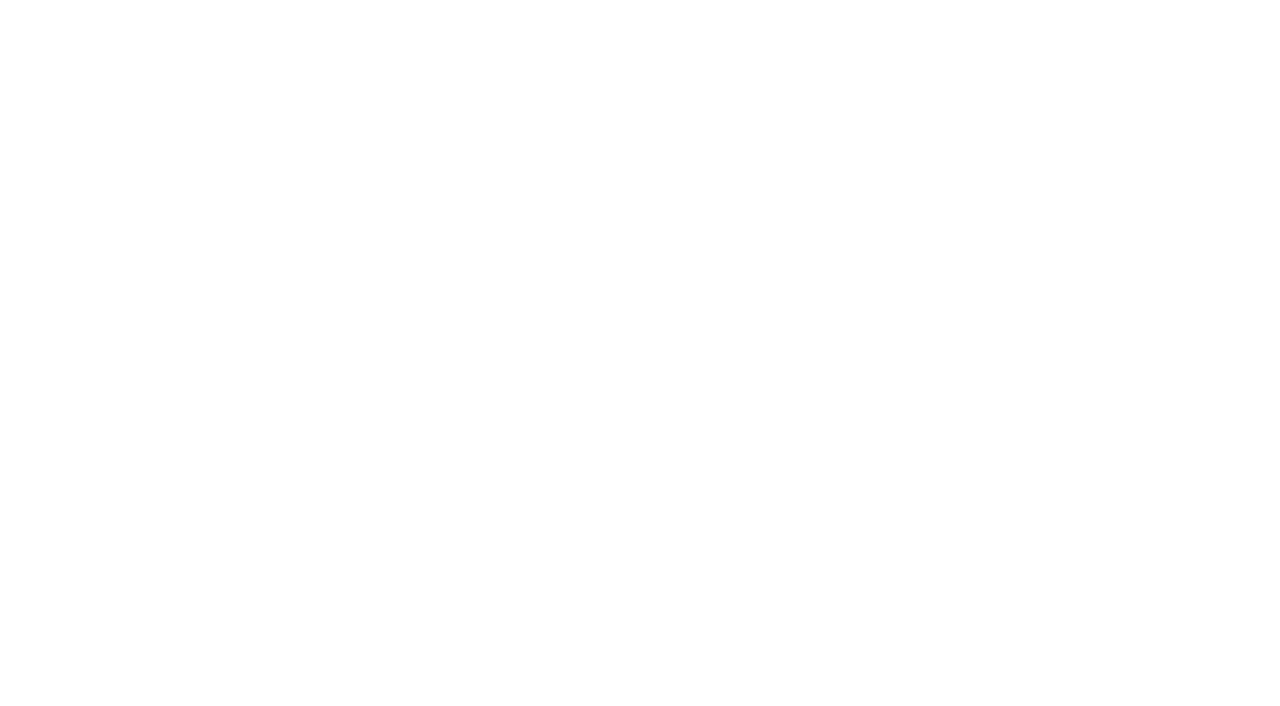
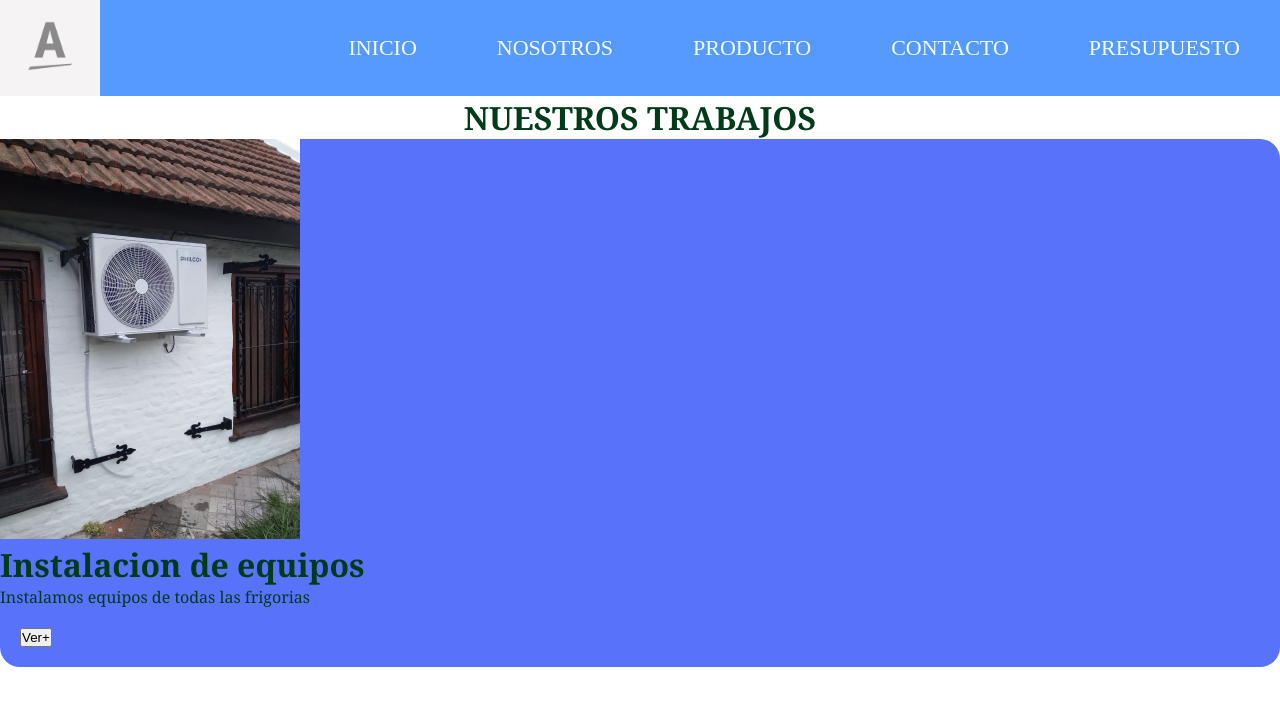
Before and after one commit to JonathanAguirre28/DesarrolloWeb-CSS, a plain HTML site: page pages/nosotros.html in a window 1280 px wide. Drawn offline with Linux system fonts and the light colour scheme.

Commit message:
vinculamos nosotros con css

```diff
--- a/css/style.css
+++ b/css/style.css
@@ -117,6 +117,18 @@ h1 {
     color: rgb(1, 59, 26);
 }
 
+.M20{
+    margin: 20px;
+}
+
+.main__imagennosotros{
+    width: 300px;
+    height: auto;
+}
+.main__Imagen{
+    border-radius: 20px; align-items: center; background-color: rgb(89, 114, 250);
+}
+
 /* --------------------------------- DESKTOP -------------------------------- */
 @media screen and (min-width: 1024px) {
     .grid {
--- a/pages/nosotros.html
+++ b/pages/nosotros.html
@@ -9,11 +9,34 @@
     <link rel="stylesheet" href="../css/style.css">
 </head>
 <body>
-    <div>
-        <header>
+    <body>
+        <div class="grid">
+            <header class="header">
+                <div class="header__Logo">
+                    <img src="../imagenes/icono.jpg" alt="ImgLogo" class="header__Imagen">
+                </div>
+                <nav>
+                    <ul class="header__nav">
+                        <li><a href="../index.html">INICIO</a></li>
+                        <li><a href="nosotros.html">NOSOTROS</a></li>
+                        <li><a href="producto.html">PRODUCTO</a></li>
+                        <li><a href="contacto.html">CONTACTO</a></li>
+                        <li><a href="presupuesto.html">PRESUPUESTO</a></li>
+                    </ul>
+                </nav>
+            </header>
+            <main>
+                <div class="main__titulo">
+                    <h1>NUESTROS TRABAJOS</h1>
+                </div>
+                <div class="main__Imagen">
+                    <img src="../imagenes/iamgen3.jpeg" alt="imgnosotros" class="main__imagennosotros">
+                    <h1>Instalacion de equipos</h1>
+                    <p>Instalamos equipos de todas las frigorias</p>
+                    <input type="submit" value="Ver+" class="M20" >
+                </div>
 
-        </header>
-    </div>
+            </main>
 
 </body>
 </html>
```
Also changed, not shown: imagenes/airesimagen.jpg (added), imagenes/imagenequipo.avif (added), 1 other file.
